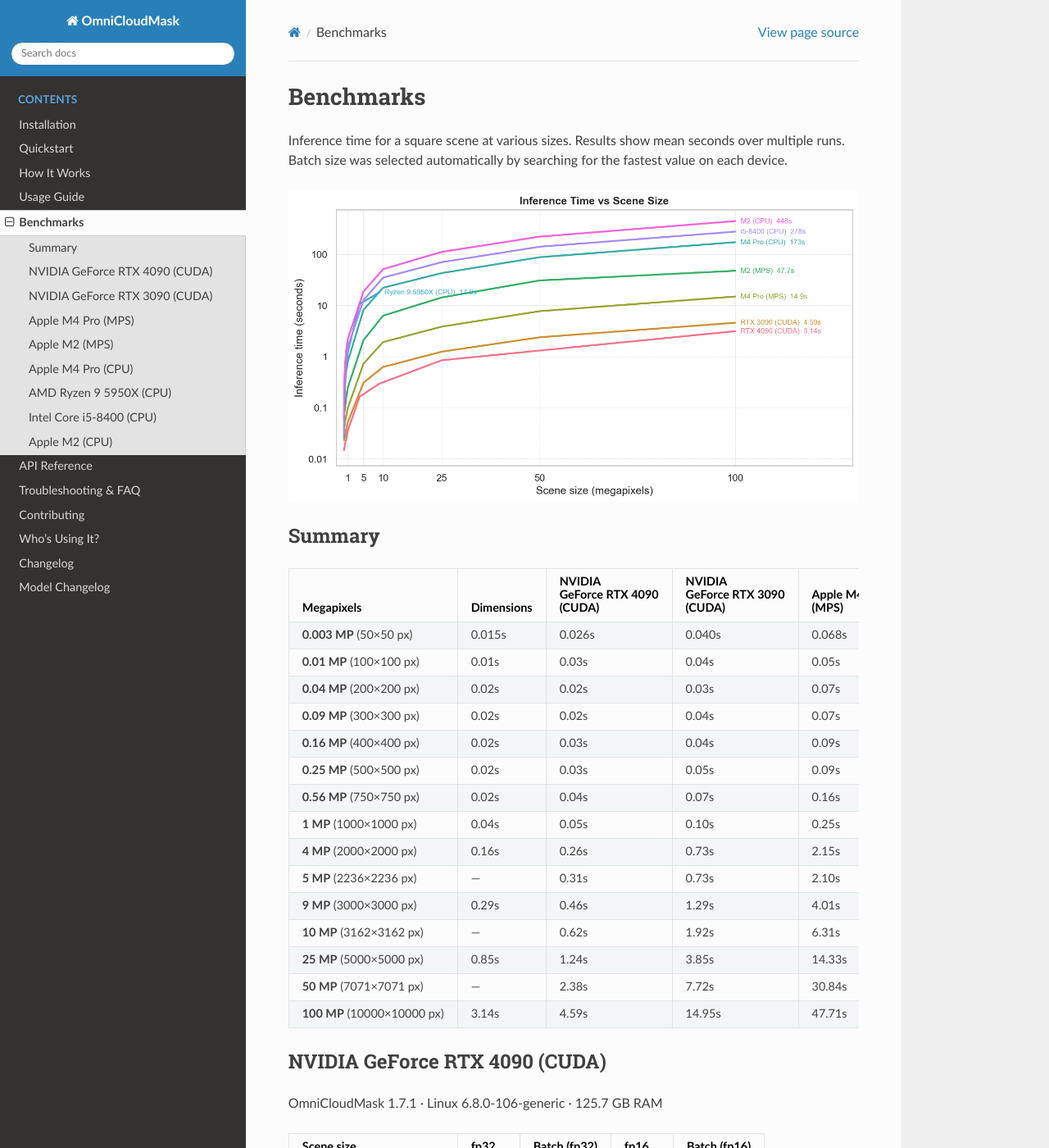
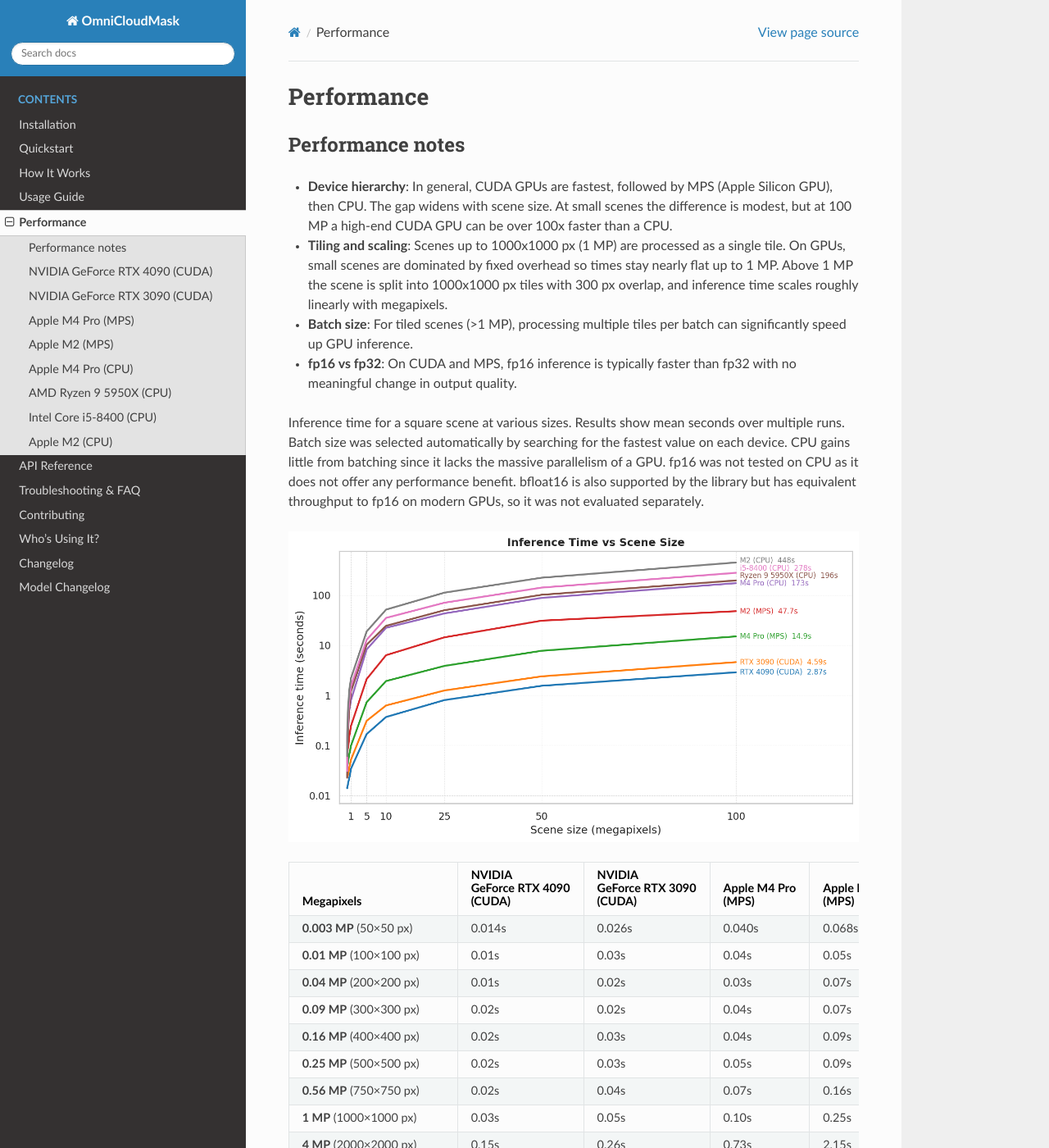
Before and after one commit to DPIRD-DMA/OmniCloudMask, a Sphinx documentation site: the page built from docs/performance.md, in a window 1280 px wide and 1400 px high. Shown: the whole window at 82% size. Built offline with Sphinx 7.4.7 and the Read the Docs theme 3.1.0, drawn with Linux system fonts in a browser that asks for light colours; some of the changed text lies outside the part shown.

Commit message:
cleaned up docs and added new 4090 and 5950X

```diff
--- a/docs/benchmarks.md
+++ b/docs/performance.md
@@ -1,30 +1,33 @@
-# Benchmarks
+# Performance
 
-Inference time for a square scene at various sizes.
-Results show mean seconds over multiple runs.
-Batch size was selected automatically by searching for the fastest value on each device.
+## Performance notes
+
+- **Device hierarchy**: In general, CUDA GPUs are fastest, followed by MPS (Apple Silicon GPU), then CPU. The gap widens with scene size. At small scenes the difference is modest, but at 100 MP a high-end CUDA GPU can be over 100x faster than a CPU.
+- **Tiling and scaling**: Scenes up to 1000x1000 px (1 MP) are processed as a single tile. On GPUs, small scenes are dominated by fixed overhead so times stay nearly flat up to 1 MP. Above 1 MP the scene is split into 1000x1000 px tiles with 300 px overlap, and inference time scales roughly linearly with megapixels.
+- **Batch size**: For tiled scenes (>1 MP), processing multiple tiles per batch can significantly speed up GPU inference.
+- **fp16 vs fp32**: On CUDA and MPS, fp16 inference is typically faster than fp32 with no meaningful change in output quality.
+
+Inference time for a square scene at various sizes. Results show mean seconds over multiple runs. Batch size was selected automatically by searching for the fastest value on each device. CPU gains little from batching since it lacks the massive parallelism of a GPU. fp16 was not tested on CPU as it does not offer any performance benefit. bfloat16 is also supported by the library but has equivalent throughput to fp16 on modern GPUs, so it was not evaluated separately.
 
 ![Benchmark plot](_static/benchmark.png)
 
-## Summary
-
-| Megapixels | Dimensions | NVIDIA<br>GeForce RTX 4090<br>(CUDA) | NVIDIA<br>GeForce RTX 3090<br>(CUDA) | Apple M4 Pro<br>(MPS) | Apple M2<br>(MPS) | Apple M4 Pro<br>(CPU) | AMD Ryzen 9<br>5950X<br>(CPU) | Intel Core<br>i5-8400<br>(CPU) | Apple M2<br>(CPU) |
-| --- | --- | --- | --- | --- | --- | --- | --- | --- | --- |
-| **0.003 MP** (50×50 px) | 0.015s | 0.026s | 0.040s | 0.068s | 0.109s | 0.026s | 0.031s | 0.061s |
-| **0.01 MP** (100×100 px) | 0.01s | 0.03s | 0.04s | 0.05s | 0.14s | 0.05s | 0.09s | 0.09s |
-| **0.04 MP** (200×200 px) | 0.02s | 0.02s | 0.03s | 0.07s | 0.16s | 0.05s | 0.14s | 0.15s |
+| Megapixels | NVIDIA<br>GeForce RTX 4090<br>(CUDA) | NVIDIA<br>GeForce RTX 3090<br>(CUDA) | Apple M4 Pro<br>(MPS) | Apple M2<br>(MPS) | Apple M4 Pro<br>(CPU) | AMD Ryzen 9<br>5950X<br>(CPU) | Intel Core<br>i5-8400<br>(CPU) | Apple M2<br>(CPU) |
+| --- | --- | --- | --- | --- | --- | --- | --- | --- |
+| **0.003 MP** (50×50 px) | 0.014s | 0.026s | 0.040s | 0.068s | 0.109s | 0.022s | 0.031s | 0.061s |
+| **0.01 MP** (100×100 px) | 0.01s | 0.03s | 0.04s | 0.05s | 0.14s | 0.03s | 0.09s | 0.09s |
+| **0.04 MP** (200×200 px) | 0.01s | 0.02s | 0.03s | 0.07s | 0.16s | 0.05s | 0.14s | 0.15s |
 | **0.09 MP** (300×300 px) | 0.02s | 0.02s | 0.04s | 0.07s | 0.20s | 0.09s | 0.21s | 0.26s |
-| **0.16 MP** (400×400 px) | 0.02s | 0.03s | 0.04s | 0.09s | 0.23s | 0.15s | 0.25s | 0.44s |
-| **0.25 MP** (500×500 px) | 0.02s | 0.03s | 0.05s | 0.09s | 0.33s | 0.23s | 0.42s | 0.61s |
-| **0.56 MP** (750×750 px) | 0.02s | 0.04s | 0.07s | 0.16s | 0.52s | 0.61s | 0.81s | 1.32s |
-| **1 MP** (1000×1000 px) | 0.04s | 0.05s | 0.10s | 0.25s | 0.81s | 1.23s | 1.55s | 2.23s |
-| **4 MP** (2000×2000 px) | 0.16s | 0.26s | 0.73s | 2.15s | 7.76s | 10.73s | 12.65s | 18.17s |
-| **5 MP** (2236×2236 px) | — | 0.31s | 0.73s | 2.10s | 8.21s | — | 12.74s | 18.75s |
-| **9 MP** (3000×3000 px) | 0.29s | 0.46s | 1.29s | 4.01s | 14.39s | 17.87s | 22.92s | 34.28s |
-| **10 MP** (3162×3162 px) | — | 0.62s | 1.92s | 6.31s | 22.21s | — | 35.02s | 51.31s |
-| **25 MP** (5000×5000 px) | 0.85s | 1.24s | 3.85s | 14.33s | 43.02s | — | 70.36s | 111.80s |
-| **50 MP** (7071×7071 px) | — | 2.38s | 7.72s | 30.84s | 87.86s | — | 141.03s | 222.17s |
-| **100 MP** (10000×10000 px) | 3.14s | 4.59s | 14.95s | 47.71s | 173.11s | — | 278.31s | 447.78s |
+| **0.16 MP** (400×400 px) | 0.02s | 0.03s | 0.04s | 0.09s | 0.23s | 0.14s | 0.25s | 0.44s |
+| **0.25 MP** (500×500 px) | 0.02s | 0.03s | 0.05s | 0.09s | 0.33s | 0.20s | 0.42s | 0.61s |
+| **0.56 MP** (750×750 px) | 0.02s | 0.04s | 0.07s | 0.16s | 0.52s | 0.58s | 0.81s | 1.32s |
+| **1 MP** (1000×1000 px) | 0.03s | 0.05s | 0.10s | 0.25s | 0.81s | 1.21s | 1.55s | 2.23s |
+| **4 MP** (2000×2000 px) | 0.15s | 0.26s | 0.73s | 2.15s | 7.76s | 9.78s | 12.65s | 18.17s |
+| **5 MP** (2236×2236 px) | 0.17s | 0.31s | 0.73s | 2.10s | 8.21s | 10.23s | 12.74s | 18.75s |
+| **9 MP** (3000×3000 px) | 0.29s | 0.46s | 1.29s | 4.01s | 14.39s | 15.81s | 22.92s | 34.28s |
+| **10 MP** (3162×3162 px) | 0.37s | 0.62s | 1.92s | 6.31s | 22.21s | 24.31s | 35.02s | 51.31s |
+| **25 MP** (5000×5000 px) | 0.80s | 1.24s | 3.85s | 14.33s | 43.02s | 49.87s | 70.36s | 111.80s |
+| **50 MP** (7071×7071 px) | 1.54s | 2.38s | 7.72s | 30.84s | 87.86s | 101.34s | 141.03s | 222.17s |
+| **100 MP** (10000×10000 px) | 2.87s | 4.59s | 14.95s | 47.71s | 173.11s | 196.03s | 278.31s | 447.78s |
 
 ## NVIDIA GeForce RTX 4090 (CUDA)
 
@@ -32,18 +35,21 @@
 
 | Scene size | fp32 | Batch (fp32) | fp16 | Batch (fp16) |
 | --- | --- | --- | --- | --- |
-| **0.003 MP** (50×50 px) | 0.013s | 1 | 0.015s | 1 |
+| **0.003 MP** (50×50 px) | 0.013s | 1 | 0.014s | 1 |
 | **0.01 MP** (100×100 px) | 0.01s | 1 | 0.01s | 1 |
-| **0.04 MP** (200×200 px) | 0.02s | 1 | 0.02s | 1 |
-| **0.09 MP** (300×300 px) | 0.02s | 1 | 0.02s | 1 |
+| **0.04 MP** (200×200 px) | 0.01s | 1 | 0.01s | 1 |
+| **0.09 MP** (300×300 px) | 0.01s | 1 | 0.02s | 1 |
 | **0.16 MP** (400×400 px) | 0.02s | 1 | 0.02s | 1 |
 | **0.25 MP** (500×500 px) | 0.02s | 1 | 0.02s | 1 |
 | **0.56 MP** (750×750 px) | 0.03s | 1 | 0.02s | 1 |
-| **1 MP** (1000×1000 px) | 0.04s | 1 | 0.04s | 1 |
-| **4 MP** (2000×2000 px) | 0.21s | 2 | 0.16s | 4 |
-| **9 MP** (3000×3000 px) | 0.40s | 4 | 0.29s | 4 |
-| **25 MP** (5000×5000 px) | 1.08s | 4 | 0.85s | 4 |
-| **100 MP** (10000×10000 px) | 4.11s | 4 | 3.14s | 4 |
+| **1 MP** (1000×1000 px) | 0.04s | 1 | 0.03s | 1 |
+| **4 MP** (2000×2000 px) | 0.20s | 2 | 0.15s | 4 |
+| **5 MP** (2236×2236 px) | 0.23s | 4 | 0.17s | 4 |
+| **9 MP** (3000×3000 px) | 0.36s | 4 | 0.29s | 4 |
+| **10 MP** (3162×3162 px) | 0.52s | 4 | 0.37s | 4 |
+| **25 MP** (5000×5000 px) | 0.97s | 4 | 0.80s | 2 |
+| **50 MP** (7071×7071 px) | 1.98s | 4 | 1.54s | 4 |
+| **100 MP** (10000×10000 px) | 3.81s | 4 | 2.87s | 4 |
 
 ## NVIDIA GeForce RTX 3090 (CUDA)
 
@@ -139,16 +145,21 @@
 
 | Scene size | fp32 | Batch |
 | --- | --- | --- |
-| **0.003 MP** (50×50 px) | 0.026s | 1 |
-| **0.01 MP** (100×100 px) | 0.05s | 1 |
+| **0.003 MP** (50×50 px) | 0.022s | 1 |
+| **0.01 MP** (100×100 px) | 0.03s | 1 |
 | **0.04 MP** (200×200 px) | 0.05s | 1 |
 | **0.09 MP** (300×300 px) | 0.09s | 1 |
-| **0.16 MP** (400×400 px) | 0.15s | 1 |
-| **0.25 MP** (500×500 px) | 0.23s | 1 |
-| **0.56 MP** (750×750 px) | 0.61s | 1 |
-| **1 MP** (1000×1000 px) | 1.23s | 1 |
-| **4 MP** (2000×2000 px) | 10.73s | 1 |
-| **9 MP** (3000×3000 px) | 17.87s | 1 |
+| **0.16 MP** (400×400 px) | 0.14s | 1 |
+| **0.25 MP** (500×500 px) | 0.20s | 1 |
+| **0.56 MP** (750×750 px) | 0.58s | 1 |
+| **1 MP** (1000×1000 px) | 1.21s | 1 |
+| **4 MP** (2000×2000 px) | 9.78s | 1 |
+| **5 MP** (2236×2236 px) | 10.23s | 1 |
+| **9 MP** (3000×3000 px) | 15.81s | 1 |
+| **10 MP** (3162×3162 px) | 24.31s | 1 |
+| **25 MP** (5000×5000 px) | 49.87s | 1 |
+| **50 MP** (7071×7071 px) | 101.34s | 1 |
+| **100 MP** (10000×10000 px) | 196.03s | 1 |
 
 ## Intel Core i5-8400 (CPU)
 
```
Also changed, not shown: docs/contributing.md (+1 -1 lines), docs/how-it-works.md (+1 -1 lines), docs/index.md (+2 -2 lines), docs/usage.md (+2 -2 lines), benchmarking/README.md, docs/_static/benchmark.png, 4 other files.
